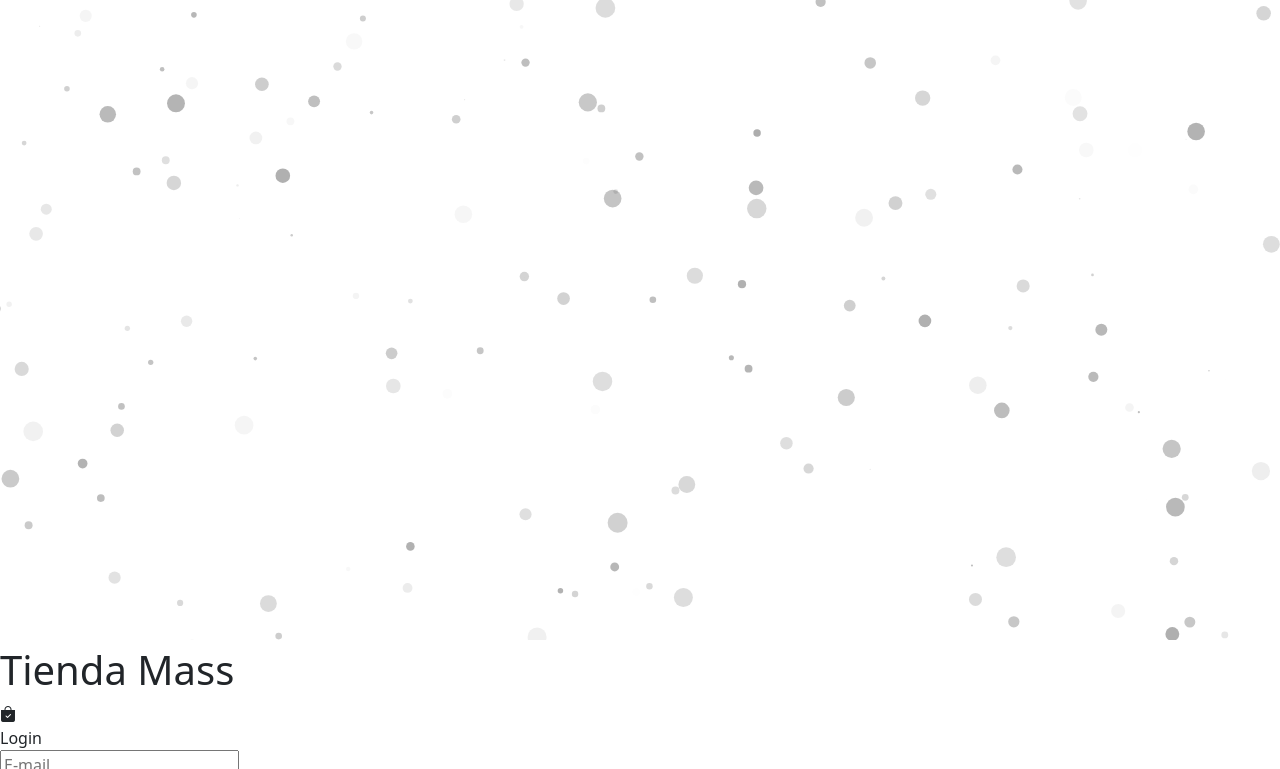
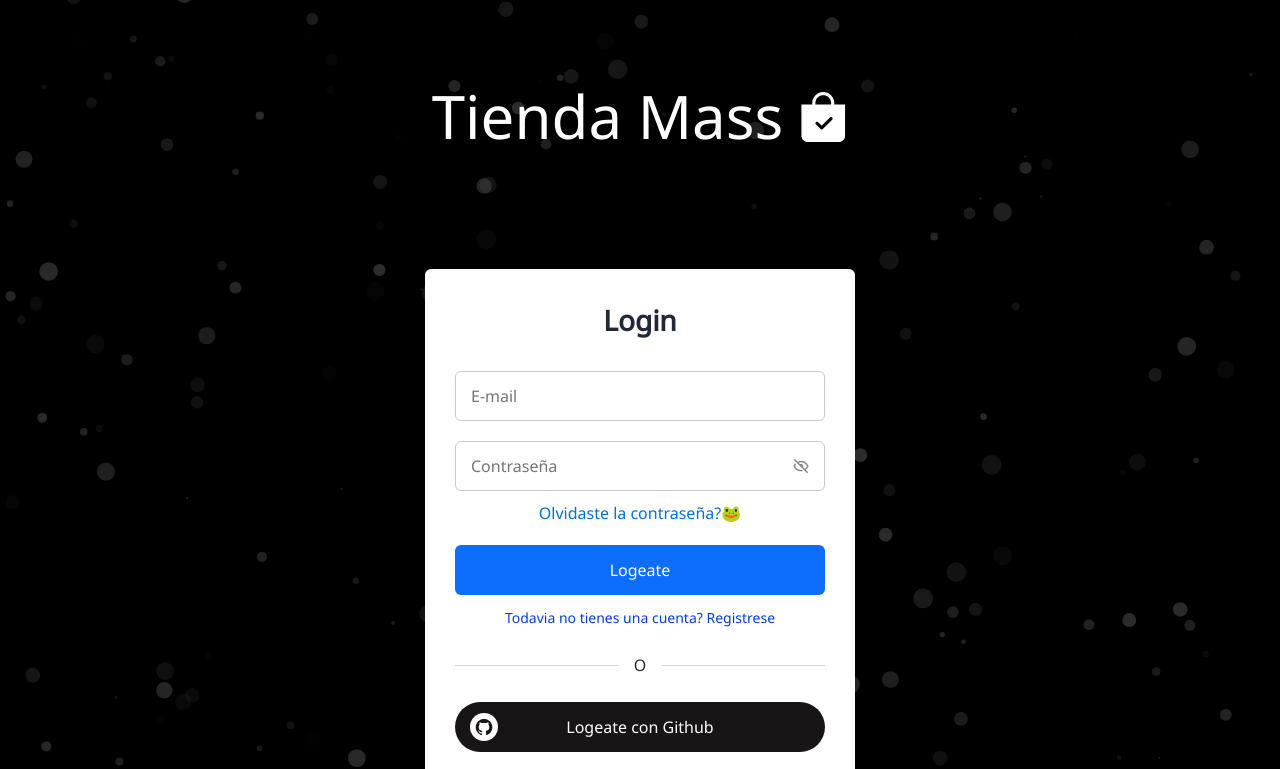
Before and after one commit to GenesisAH/GenesisAH.github.io, a plain HTML site: page pages/login.html in a window 1280 px wide. Shown: the top 769 px of the page. Drawn offline with nearby package versions, Linux system fonts and the light colour scheme; files whose address does not match are found by name; a web font is replaced by a local one.

Commit message:
Update login.html

```diff
--- a/pages/login.html
+++ b/pages/login.html
@@ -15,7 +15,7 @@
     <link rel="stylesheet" type="text/css" href="https://cdn.jsdelivr.net/npm/toastify-js/src/toastify.min.css">
     <link rel="stylesheet" href="https://cdnjs.cloudflare.com/ajax/libs/font-awesome/6.4.0/css/all.min.css">
     <link href='https://unpkg.com/boxicons@2.1.4/css/boxicons.min.css' rel='stylesheet'>
-    <link rel="stylesheet" href="/Tienda Mass/css/login.css">
+    <link rel="stylesheet" href="/css/login.css">
 </head>
 
 
```
